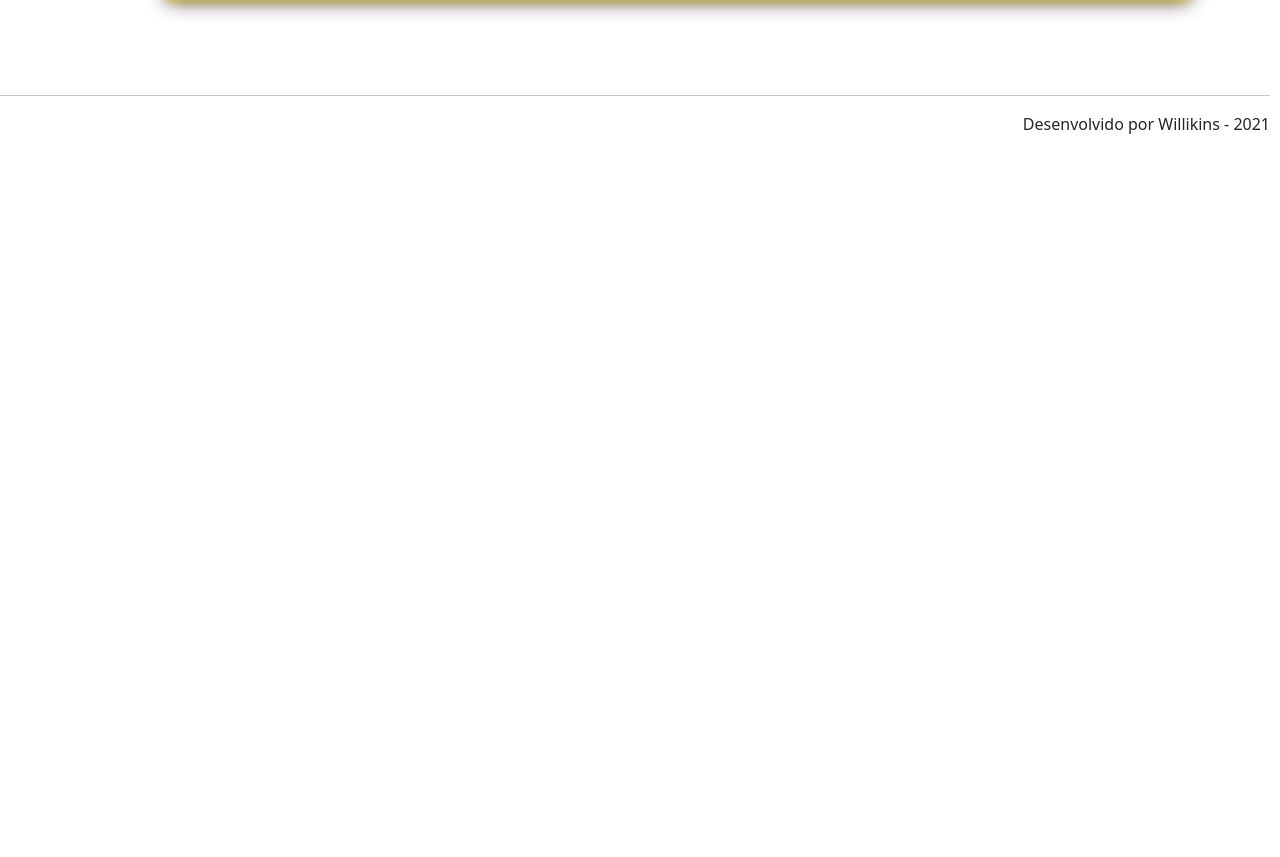
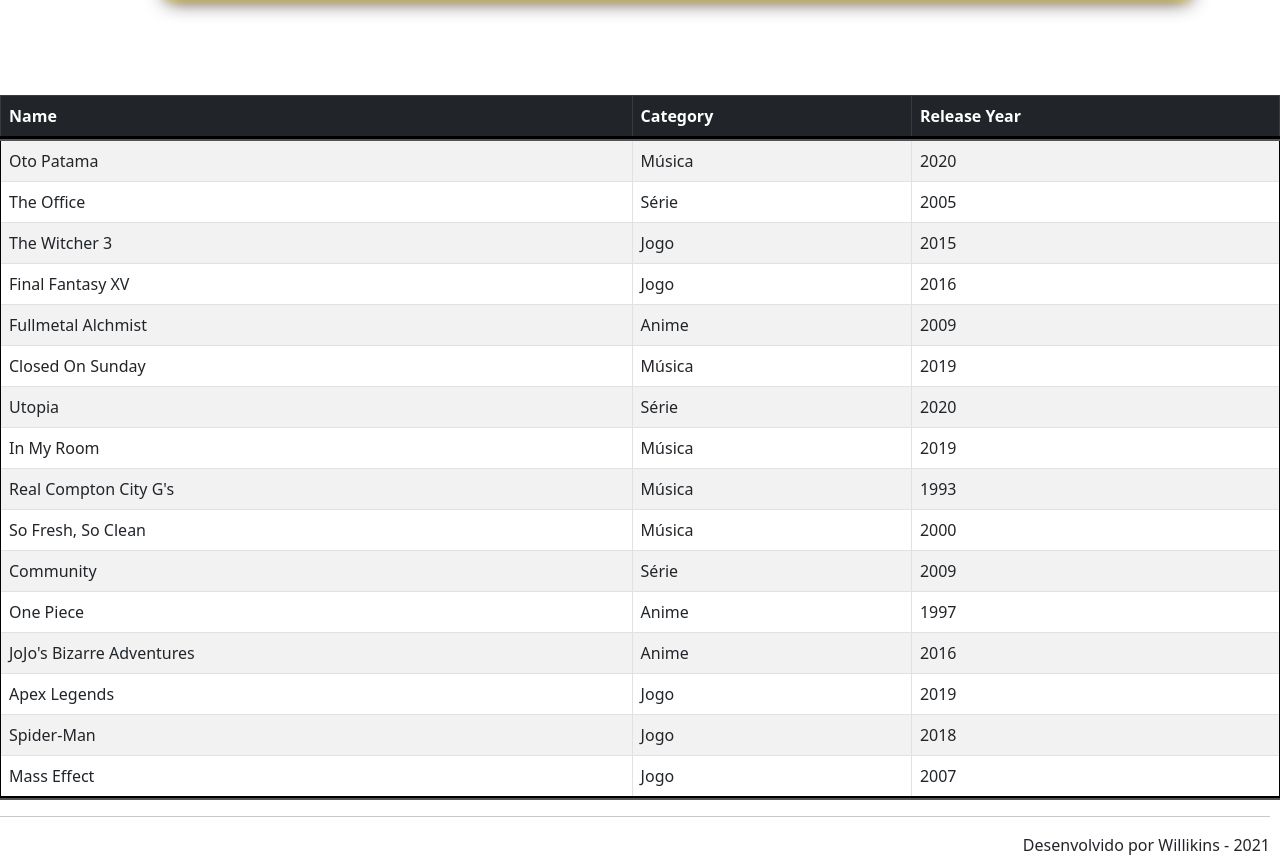
Before and after one commit to WillikinsM/hello-reactApp, a React (Create React App) app: page /table in a window 1280 px wide. Shown: the part 2152-3009 px from the top of the page. Before the commit the page ends 2288 px from the top, so only its background shows below. Built offline with nearby package versions, Linux system fonts and the light colour scheme.

Commit message:
Realizada adição da tabela

```diff
--- a/package.json
+++ b/package.json
@@ -11,6 +11,7 @@
     "@types/react": "^17.0.0",
     "@types/react-dom": "^17.0.0",
     "bootstrap": "^5.1.2",
+    "bootstrap-icons": "^1.6.0",
     "node-sass": "4.14.1",
     "react": "^17.0.2",
     "react-dom": "^17.0.2",
--- a/src/App.tsx
+++ b/src/App.tsx
@@ -5,12 +5,14 @@
 import HeaderNav from "./components/header";
 import FooterEnd from "./components/footer";
 import "bootstrap/dist/css/bootstrap.min.css";
+import DadosTab from "./routes/myData";
 
 function App() {
   return (
     <>
       <HeaderNav />
       <Hello />
+      <DadosTab />
       <FooterEnd />
     </>
   );
--- /dev/null
+++ b/src/routes/myData/components/table/index.scss
@@ -0,0 +1,23 @@
+table td:first-child {
+  border-left-color: black;
+}
+
+table tbody:last-child tr:last-child td {
+  border-bottom: 4px groove black;
+}
+
+tr:first-child td {
+  border-top: 5px groove black;
+}
+
+table td:last-child {
+  border-right-color: black;
+}
+
+table th {
+  cursor: pointer;
+}
+
+.table {
+  width: 100%;
+}
--- /dev/null
+++ b/src/routes/myData/components/table/index.tsx
@@ -0,0 +1,91 @@
+import "./index.scss";
+import "bootstrap-icons/font/bootstrap-icons.css";
+
+interface Props {
+  name: string;
+  category: string;
+  releaseYear: number;
+}
+
+const CreateTable = ({ name, category, releaseYear }: Props) => {
+  return (
+    <>
+      <tr>
+        <td>{name}</td>
+        <td>{category}</td>
+        <td>{releaseYear}</td>
+      </tr>
+    </>
+  );
+};
+
+const sortTable = (n: number) => {
+  let table,
+    rows,
+    switching,
+    i,
+    x,
+    y,
+    shouldSwitch,
+    dir,
+    switchcount = 0;
+  table = document.getElementById("my-table") as HTMLTableElement;
+  switching = true;
+  dir = "asc";
+  while (switching) {
+    switching = false;
+    rows = table.rows;
+    for (i = 1; i < rows.length - 1; i++) {
+      shouldSwitch = false;
+      x = rows[i].getElementsByTagName("td")[n];
+      y = rows[i + 1].getElementsByTagName("td")[n];
+      if (dir === "asc") {
+        if (x.innerHTML.toLowerCase() > y.innerHTML.toLowerCase()) {
+          shouldSwitch = true;
+          break;
+        }
+      } else if (dir === "desc") {
+        if (x.innerHTML.toLowerCase() < y.innerHTML.toLowerCase()) {
+          shouldSwitch = true;
+          break;
+        }
+      }
+    }
+    if (shouldSwitch) {
+      rows[i].parentNode!.insertBefore(rows[i + 1], rows[i]);
+      switching = true;
+      switchcount++;
+    } else {
+      if (switchcount === 0 && dir === "asc") {
+        dir = "desc";
+        switching = true;
+      }
+    }
+  }
+  switchIcon(n, dir);
+};
+
+const switchIcon = (n: number, dir: string) => {
+  let icoDown = document.createElement("i");
+  icoDown.className = "bi bi-arrow-down-short";
+  let icoUp = document.createElement("i");
+  icoUp.className = "bi bi-arrow-up-short";
+
+  if (dir === "asc") {
+    let header = document.getElementById("my" + n + "header") as HTMLElement;
+    if (header.children[0] !== undefined) {
+      header.children[0].remove();
+    }
+
+    header.appendChild(icoDown);
+  }
+  if (dir === "desc") {
+    let header = document.getElementById("my" + n + "header") as HTMLElement;
+    if (header.children[0] !== undefined) {
+      header.children[0].remove();
+    }
+    header.appendChild(icoUp);
+  }
+};
+
+export { CreateTable, sortTable };
--- a/src/routes/myData/index.tsx
+++ b/src/routes/myData/index.tsx
@@ -1,5 +1,5 @@
+import { CreateTable, sortTable } from "./components/table";
 
-let myTable = document.getElementById("my-data");
 const tableData = [
   { name: "Oto Patama", category: "Música", releaseYear: 2020 },
   { name: "The Office", category: "Série", releaseYear: 2005 },
@@ -19,15 +19,41 @@
   { name: "Mass Effect", category: "Jogo", releaseYear: 2007 },
 ];
 
+const DadosTab = () => {
+  return (
+    <>
+      <div id="my-data">
+        <table
+          className="table table-striped table-bordered table-hover ms-auto"
+          id="my-table"
+        >
+          <thead className="table-dark">
+            <tr>
+              <th onClick={() => sortTable(0)} id="my0header">
+                Name
+              </th>
+              <th onClick={() => sortTable(1)} id="my1header">
+                Category
+              </th>
+              <th onClick={() => sortTable(2)} id="my2header">
+                Release Year
+              </th>
+            </tr>
+          </thead>
+          <tbody>
+            {tableData.map((item) => (
+              <CreateTable
+                key={item.name}
+                name={item.name}
+                category={item.category}
+                releaseYear={item.releaseYear}
+              />
+            ))}
+          </tbody>
+        </table>
+      </div>
+    </>
+  );
+};
 
-const dados = () =>{
-  return(
-    <></>
-
-  );
-}
-
-
-
-
-export {}
+export default DadosTab;
```
Also changed, not shown: src/routes/myData/components/table/TableCreation.js (deleted, +0 -63 lines), src/routes/myData/components/table/myTable.tsx (deleted, +0 -22 lines), src/routes/myData/components/forms/form.scss (deleted), src/routes/myData/components/forms/index.scss (added), src/routes/myData/components/forms/index.tsx (renamed from src/routes/myData/components/forms/forms.tsx), src/routes/myData/components/table/myTable.scss (deleted), 1 other file (tests, documents, lock files or other folders).
